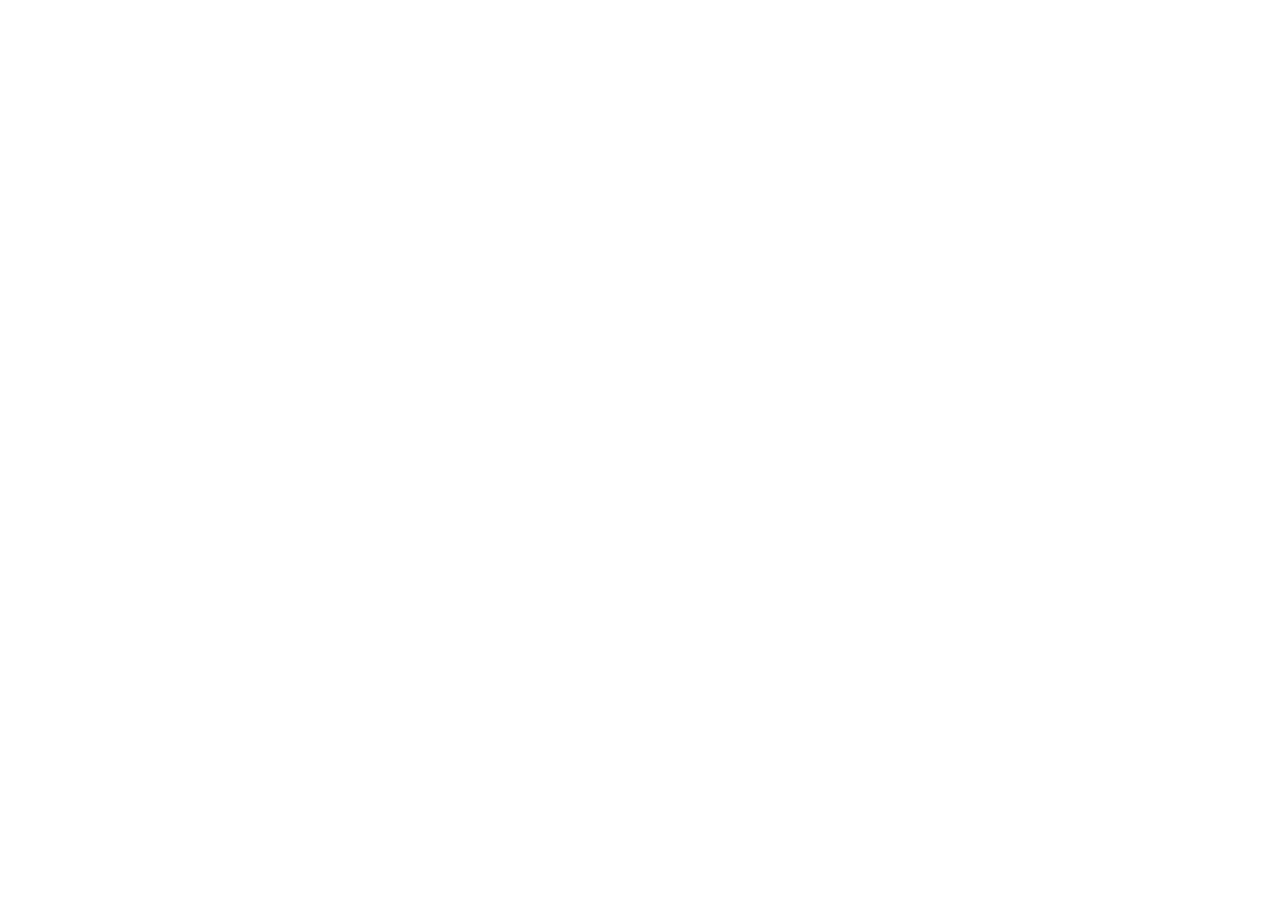
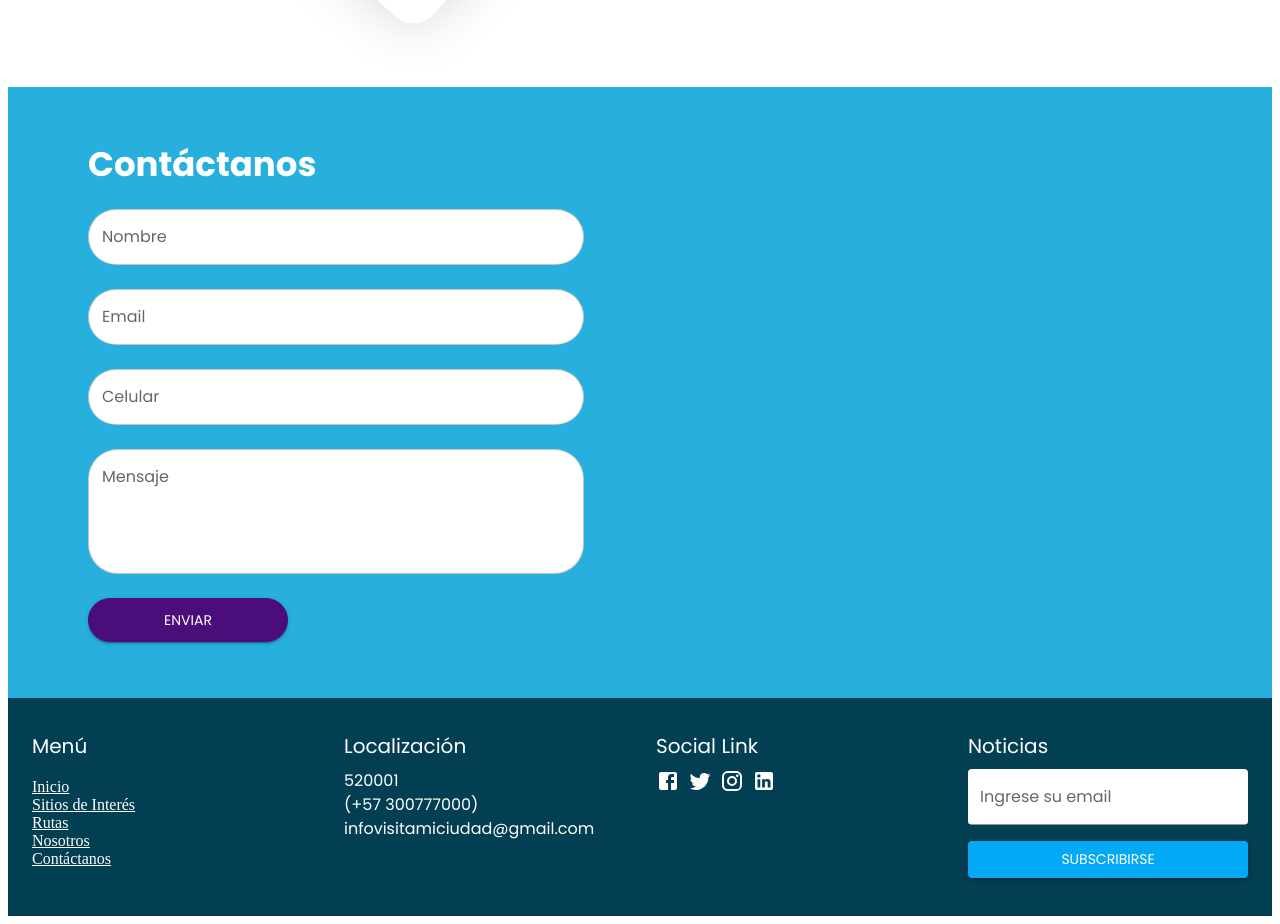
Before and after one commit to dianaflorez/visitamiciudad, a React (Vite) app in the folder frontend/: page / in a window 1280 px wide. Shown: the part 1942-2866 px from the top of the page. Before the commit the page ends 1618 px from the top, so only its background shows below. Built offline with nearby package versions, Linux system fonts and the light colour scheme.

Commit message:
Upgrades to Home Page 3

```diff
--- a/frontend/src/App.tsx
+++ b/frontend/src/App.tsx
@@ -20,6 +20,8 @@ import {
   CardContent,
   Container,
 } from "@mui/material";
+import ContactForm from "./components/ContactForm";
+import Footer from "./components/Footer";
 
 //import { Card } from "./components";
 
@@ -285,7 +287,13 @@ function App() {
 
         <Container>
           <Grid container>
-            <Grid item xs={12} md={8} padding={2}></Grid>
+            <Grid item xs={12} md={8} padding={2}>
+              <img
+                src="./images/about-img.png"
+                alt="Example"
+                style={{ height: "auto", width: "85%", objectFit: "cover" }} // Ajustar la imagen al contenedor
+              />
+            </Grid>
             <Grid
               item
               padding={2}
@@ -307,9 +315,11 @@ function App() {
               </Typography>
 
               <Typography variant="body1" gutterBottom>
-                Ciudad Sorpresa. Su riqueza histórica, cultural y colonial se
-                puede observar en cada calle, porque se ha guardado su historia
-                a través del tiempo.
+                It is a long established fact that a reader will be distracted
+                by the readable content of a page when looking at its layout.
+                The point of using Lorem Ipsum is that it has a more-or-less
+                normal distribution of letters, as opposed to using 'Content
+                here , content here', making it
               </Typography>
               <Button
                 variant="contained"
@@ -321,6 +331,20 @@ function App() {
             </Grid>
           </Grid>
         </Container>
+
+        <Grid
+          container
+          sx={{ backgroundColor: "#27afdd" }}
+          justifyContent="left"
+        >
+          <Container>
+            <Grid item xs={12} md={6} padding={2}>
+              <ContactForm />
+            </Grid>
+          </Container>
+        </Grid>
+
+        <Footer />
       </>
 
       {/*
--- /dev/null
+++ b/frontend/src/components/ContactForm/index.tsx
@@ -0,0 +1,102 @@
+import { TextField, Button, Grid, Typography, Box } from "@mui/material";
+
+function ContactForm() {
+  return (
+    <Box sx={{ backgroundColor: "#27afdd", padding: "40px" }}>
+      <Grid container spacing={3} justifyContent="center">
+        <Grid item xs={12}>
+          <Typography
+            variant="h4"
+            component="h2"
+            sx={{ color: "white", fontWeight: "bold" }}
+          >
+            Contáctanos
+          </Typography>
+        </Grid>
+
+        {/* Campo para Nombre */}
+        <Grid item xs={12}>
+          <TextField
+            fullWidth
+            variant="outlined"
+            label="Nombre"
+            InputProps={{
+              sx: {
+                borderRadius: "30px",
+                backgroundColor: "white",
+              },
+            }}
+          />
+        </Grid>
+
+        {/* Campo para Email */}
+        <Grid item xs={12}>
+          <TextField
+            fullWidth
+            variant="outlined"
+            label="Email"
+            InputProps={{
+              sx: {
+                borderRadius: "30px",
+                backgroundColor: "white",
+              },
+            }}
+          />
+        </Grid>
+
+        {/* Campo para Celular */}
+        <Grid item xs={12}>
+          <TextField
+            fullWidth
+            variant="outlined"
+            label="Celular"
+            InputProps={{
+              sx: {
+                borderRadius: "30px",
+                backgroundColor: "white",
+              },
+            }}
+          />
+        </Grid>
+
+        {/* Campo para Mensaje */}
+        <Grid item xs={12}>
+          <TextField
+            fullWidth
+            variant="outlined"
+            label="Mensaje"
+            multiline
+            rows={4}
+            InputProps={{
+              sx: {
+                borderRadius: "30px",
+                backgroundColor: "white",
+              },
+            }}
+          />
+        </Grid>
+
+        {/* Botón Enviar */}
+        <Grid item xs={12}>
+          <Button
+            variant="contained"
+            sx={{
+              backgroundColor: "#4a0d7a",
+              borderRadius: "30px",
+              color: "white",
+              width: "200px",
+              padding: "10px 0",
+              "&:hover": {
+                backgroundColor: "#3b095e",
+              },
+            }}
+          >
+            ENVIAR
+          </Button>
+        </Grid>
+      </Grid>
+    </Box>
+  );
+}
+
+export default ContactForm;
--- /dev/null
+++ b/frontend/src/components/Footer/index.tsx
@@ -0,0 +1,100 @@
+import {
+  Box,
+  Container,
+  Grid,
+  Typography,
+  TextField,
+  Button,
+  Link,
+} from "@mui/material";
+import { Facebook, Twitter, Instagram, LinkedIn } from "@mui/icons-material";
+
+export default function Footer() {
+  return (
+    <Box sx={{ bgcolor: "#023f52", color: "white", py: 4 }}>
+      <Container>
+        <Grid container spacing={4}>
+          {/* Menú */}
+          <Grid item xs={12} sm={3}>
+            <Typography variant="h6" gutterBottom>
+              Menú
+            </Typography>
+            <ul style={{ listStyleType: "none", padding: 0 }}>
+              <li>
+                <Link href="#" color="inherit">
+                  Inicio
+                </Link>
+              </li>
+              <li>
+                <Link href="#" color="inherit">
+                  Sitios de Interés
+                </Link>
+              </li>
+              <li>
+                <Link href="#" color="inherit">
+                  Rutas
+                </Link>
+              </li>
+              <li>
+                <Link href="#" color="inherit">
+                  Nosotros
+                </Link>
+              </li>
+              <li>
+                <Link href="#" color="inherit">
+                  Contáctanos
+                </Link>
+              </li>
+            </ul>
+          </Grid>
+
+          {/* Localización */}
+          <Grid item xs={12} sm={3}>
+            <Typography variant="h6" gutterBottom>
+              Localización
+            </Typography>
+            <Typography>520001</Typography>
+            <Typography>(+57 300777000)</Typography>
+            <Typography>infovisitamiciudad@gmail.com</Typography>
+          </Grid>
+
+          {/* Social Link */}
+          <Grid item xs={12} sm={3}>
+            <Typography variant="h6" gutterBottom>
+              Social Link
+            </Typography>
+            <Box sx={{ display: "flex", gap: 1 }}>
+              <Facebook />
+              <Twitter />
+              <Instagram />
+              <LinkedIn />
+            </Box>
+          </Grid>
+
+          {/* Suscripción de Noticias */}
+          <Grid item xs={12} sm={3}>
+            <Typography variant="h6" gutterBottom>
+              Noticias
+            </Typography>
+            <TextField
+              label="Ingrese su email"
+              variant="filled"
+              fullWidth
+              InputProps={{
+                style: { backgroundColor: "white", borderRadius: "4px" },
+              }}
+              sx={{ mb: 2 }}
+            />
+            <Button
+              variant="contained"
+              fullWidth
+              sx={{ bgcolor: "#03a9f4", color: "white" }}
+            >
+              SUBSCRIBIRSE
+            </Button>
+          </Grid>
+        </Grid>
+      </Container>
+    </Box>
+  );
+}
--- a/frontend/src/components/index.tsx
+++ b/frontend/src/components/index.tsx
@@ -1 +1,3 @@
 export { default as Card } from "./Card";
+export { default as ContactForm } from "./ContactForm";
+export { default as Footer } from "./Footer";
```
Also changed, not shown: frontend/public/images/about-img.png (added).
